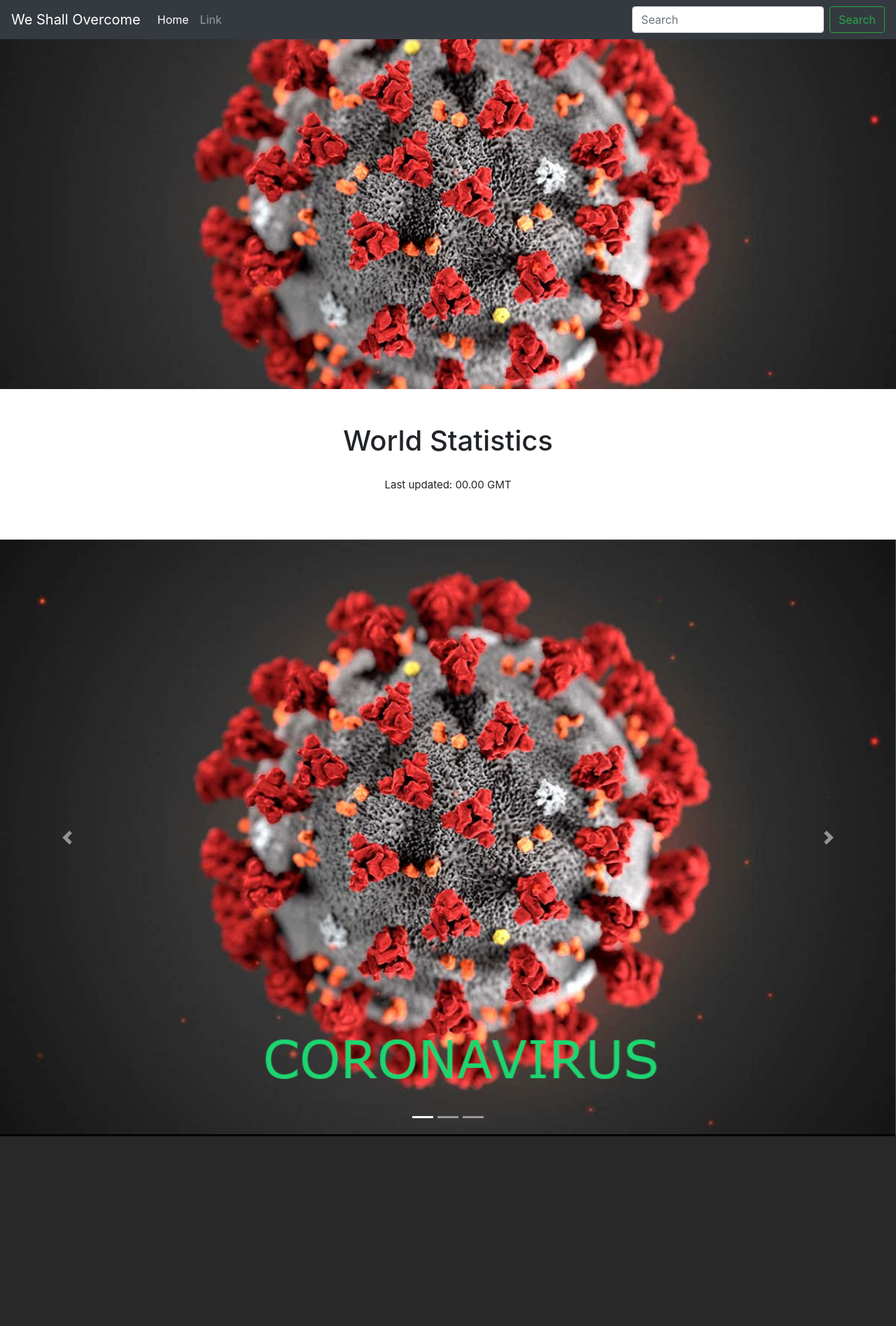
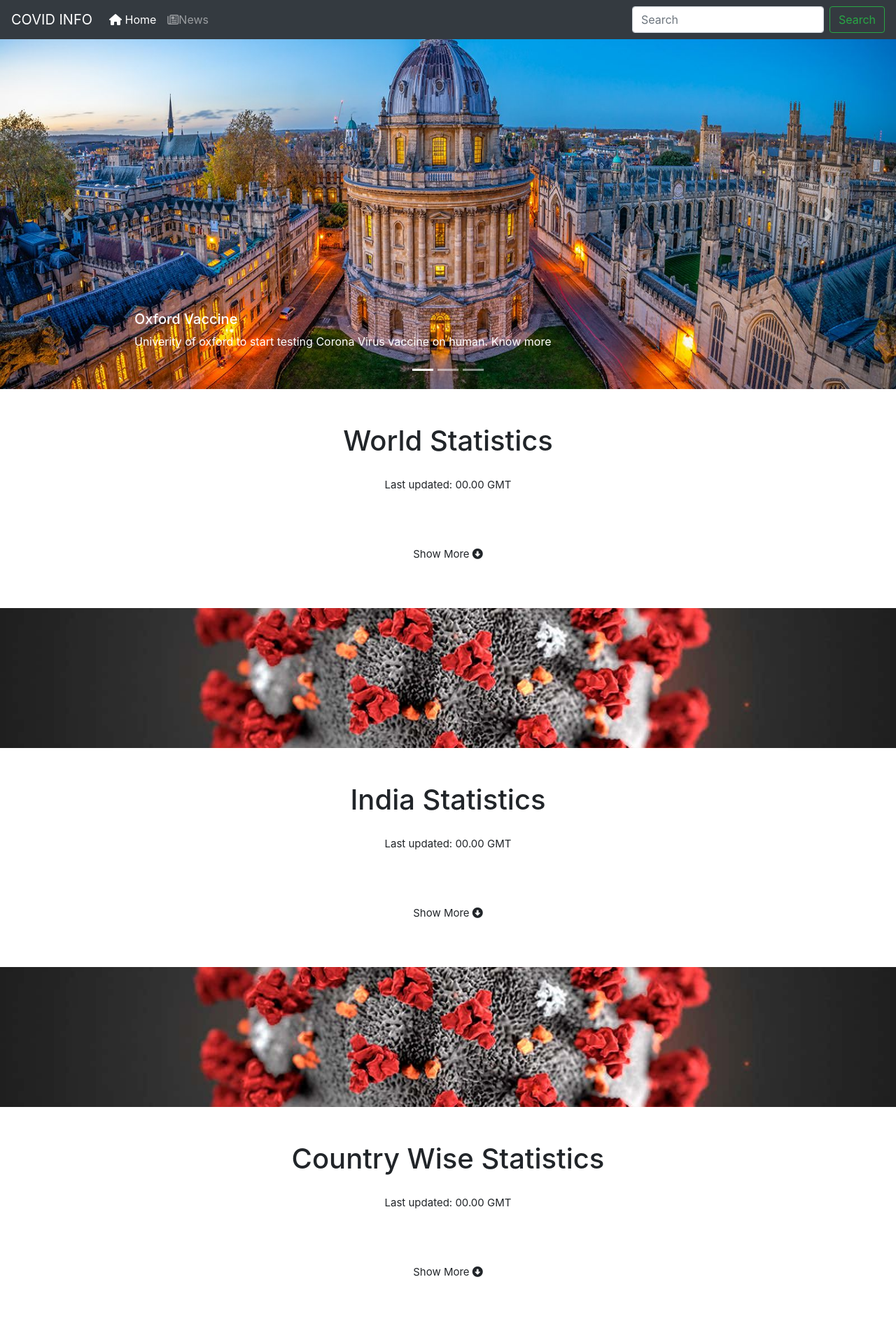
Before and after one commit to thinking-tomorrow/Covid19, a Django app: page / in a window 1280 px wide. Shown: the whole page at 70% size. Before the commit the page ends 1624 px from the top, so only its background shows below. Run offline with Django 3.2, Linux system fonts and the light colour scheme; some libraries are stand-ins or nearby versions.

Commit message:
Added news page and enhanced UI

```diff
--- a/covid/urls.py
+++ b/covid/urls.py
@@ -3,5 +3,6 @@ from django.urls import path,include
 from . import views
 
 urlpatterns = [
-    path('',views.home,name='home')
+    path('',        views.home, name='home'),
+    path('news',    views.news, name='news')
 ]
--- a/covid/views.py
+++ b/covid/views.py
@@ -3,4 +3,7 @@ from django.shortcuts import render
 from django.http import HttpResponse
 
 def home(request):
-    return render(request,'home.html')
+    return render(request, 'home.html')
+
+def news(request):
+    return render(request, 'news.html')
--- a/covid_project/urls.py
+++ b/covid_project/urls.py
@@ -18,5 +18,6 @@ from django.urls import path,include
 
 urlpatterns = [
     path('admin/', admin.site.urls),
-    path('',include('covid.urls'))
+    path('',        include('covid.urls')),
+    path('news',    include('covid.urls'))
 ]
--- a/static/css/main.css
+++ b/static/css/main.css
@@ -4,21 +4,20 @@
     background-image: url("{% static 'salute.jpg' %}");
 
     /* Set a specific height */
-    min-height: 500px;
+    /* min-height: 500px;  */
+    min-height: 200px;
 
     /* Create the parallax scrolling effect */
     background-attachment: fixed;
     background-position: center;
     background-repeat: no-repeat;
     background-size: cover;
-  }
+}
 
 .begin{
-
     padding-top:50px;
     padding-bottom:10px;
     text-align:center;
-
 }
 
 .update{
@@ -27,3 +26,22 @@
     font-size:15px;
     padding-bottom: 50px;;
 }
+
+.carousel-caption * {
+    text-align: left;
+}
+
+.carousel-item img{
+    height: 200px;
+}
+
+
+@media (min-width:1025px){
+    .carousel-item{
+        height: 500px;
+    }
+
+    .carousel-item img{
+        height: 500px;
+    }
+}
--- a/templates/home.html
+++ b/templates/home.html
@@ -6,15 +6,21 @@
     <!-- Required meta tags -->
     <meta charset="utf-8">
     <meta name="viewport" content="width=device-width, initial-scale=1, shrink-to-fit=no">
+
+    <!-- My Style Sheets -->
     <link rel="stylesheet" href="{% static 'css/main.css' %}">
+
     <!-- Bootstrap CSS -->
     <link rel="stylesheet" href="https://maxcdn.bootstrapcdn.com/bootstrap/4.0.0/css/bootstrap.min.css" integrity="sha384-Gn5384xqQ1aoWXA+058RXPxPg6fy4IWvTNh0E263XmFcJlSAwiGgFAW/dAiS6JXm" crossorigin="anonymous">
 
-    <title>Hello, world!</title>
+    <!-- Font Awesome Script -->
+    <script src="https://kit.fontawesome.com/74ba14d0ba.js" crossorigin="anonymous"></script>
+
+    <title>Covid Info</title>
   </head>
   <body>
     <nav class="navbar navbar-expand-lg navbar-dark bg-dark">
-        <a class="navbar-brand" href="#">We Shall Overcome</a>
+      <a class="navbar-brand" href="#">COVID INFO</a>
       <button class="navbar-toggler" type="button" data-toggle="collapse" data-target="#navbarSupportedContent" aria-controls="navbarSupportedContent" aria-expanded="false" aria-label="Toggle navigation">
         <span class="navbar-toggler-icon"></span>
       </button>
@@ -22,13 +28,11 @@
       <div class="collapse navbar-collapse" id="navbarSupportedContent">
         <ul class="navbar-nav mr-auto">
           <li class="nav-item active">
-              <a class="nav-link" href='/'>Home <span class="sr-only">(current)</span></a>
+            <a class="nav-link" href='/'><i class="fas fa-home"></i> Home <span class="sr-only">(current)</span></a>
           </li>
           <li class="nav-item">
-              <a class="nav-link" href="#">Link</a>
+            <a class="nav-link" href="/news"><i class="far fa-newspaper"></i>News</a>
           </li>
-
-
         </ul>
         <form class="form-inline my-2 my-lg-0">
           <input class="form-control mr-sm-2" type="search" placeholder="Search" aria-label="Search">
@@ -36,15 +40,6 @@
         </form>
       </div>
     </nav>
-
-      <div class="parallax" style="background-image: url({% static 'images/corona.jpg' %});"></div>
-
-      <div>
-        <h1 class='begin'> World Statistics</h1>
-
-        <p class='update'>Last updated:  00.00 GMT</p>
-
-
 
     <div id="carouselExampleIndicators" class="carousel slide" data-ride="carousel">
       <ol class="carousel-indicators">
@@ -54,13 +49,28 @@
       </ol>
       <div class="carousel-inner">
         <div class="carousel-item active">
-              <img class="d-block w-100" src="{% static 'images/coronavirus.jpg' %}" alt="First slide">
+          <img class="d-block w-100" src="{% static 'images/sld1.jpg' %}" alt="First slide">
+
+          <div class="carousel-caption d-none d-md-block">
+            <h5>Oxford Vaccine</h5>
+            <p>Univerity of oxford to start testing Corona Virus vaccine on human. Know more</p>
+          </div>
         </div>
         <div class="carousel-item">
-              <img class="d-block w-100" src="{% static 'images/salute.jpg' %}" alt="Second slide">
+          <img class="d-block w-100" src="{% static 'images/sld2.jpg' %}" alt="Second slide">
+
+          <div class="carousel-caption d-none d-md-block">
+            <h5>WHO chief condemns politicising</h5>
+            <p>WHO Director general forbids world leaders to politisize the pandemic</p>
+          </div>
         </div>
         <div class="carousel-item">
-              <img class="d-block w-100" src="{% static 'images/overcome.jpg' %}" alt="Third slide">
+          <div class="carousel-caption d-none d-md-block">
+            <h5>India Struggling</h5>
+            <p>Inspite of several measure India struggling to compat COVID-19</p>
+          </div>
+
+          <img class="d-block w-100" src="{% static 'images/sld3.jpg' %}" alt="Third slide">
         </div>
       </div>
       <a class="carousel-control-prev" href="#carouselExampleIndicators" role="button" data-slide="prev">
@@ -72,11 +82,32 @@
         <span class="sr-only">Next</span>
       </a>
     </div>
+
+    <div>
+      <h1 class='begin'> World Statistics</h1>
+      <p class='update'>Last updated:  00.00 GMT</p>
+      <p class='update'>Show More <i class="fas fa-arrow-alt-circle-down"></i></p>
     </div>
+
+    <div class="parallax" style="background-image: url({% static 'images/corona.jpg' %});"></div>
+
+    <div>
+      <h1 class='begin'> India Statistics</h1>
+      <p class='update'>Last updated:  00.00 GMT</p>
+      <p class='update'>Show More <i class="fas fa-arrow-alt-circle-down"></i></p>
+    </div>
+
+    <div class="parallax" style="background-image: url({% static 'images/corona.jpg' %});"></div>
+
+    <div>
+      <h1 class='begin'> Country Wise Statistics</h1>
+      <p class='update'>Last updated:  00.00 GMT</p>
+      <p class='update'>Show More <i class="fas fa-arrow-alt-circle-down"></i></p>
+    </div>
+
+
     <!-- Optional JavaScript -->
     <!-- jQuery first, then Popper.js, then Bootstrap JS -->
-
-
 
     <script src="https://code.jquery.com/jquery-3.2.1.slim.min.js" integrity="sha384-KJ3o2DKtIkvYIK3UENzmM7KCkRr/rE9/Qpg6aAZGJwFDMVNA/GpGFF93hXpG5KkN" crossorigin="anonymous"></script>
     <script src="https://cdnjs.cloudflare.com/ajax/libs/popper.js/1.12.9/umd/popper.min.js" integrity="sha384-ApNbgh9B+Y1QKtv3Rn7W3mgPxhU9K/ScQsAP7hUibX39j7fakFPskvXusvfa0b4Q" crossorigin="anonymous"></script>
```
Also changed, not shown: assets/css/main.css (+12 -1 lines), templates/news.html (added, +51 -0 lines), assets/images/sld1.jpg (added), static/images/sld1.jpg (added), static/images/sld2.jpg (added), static/images/sld3.jpg (added). Lines whose indentation alone changed are shown as unchanged.
